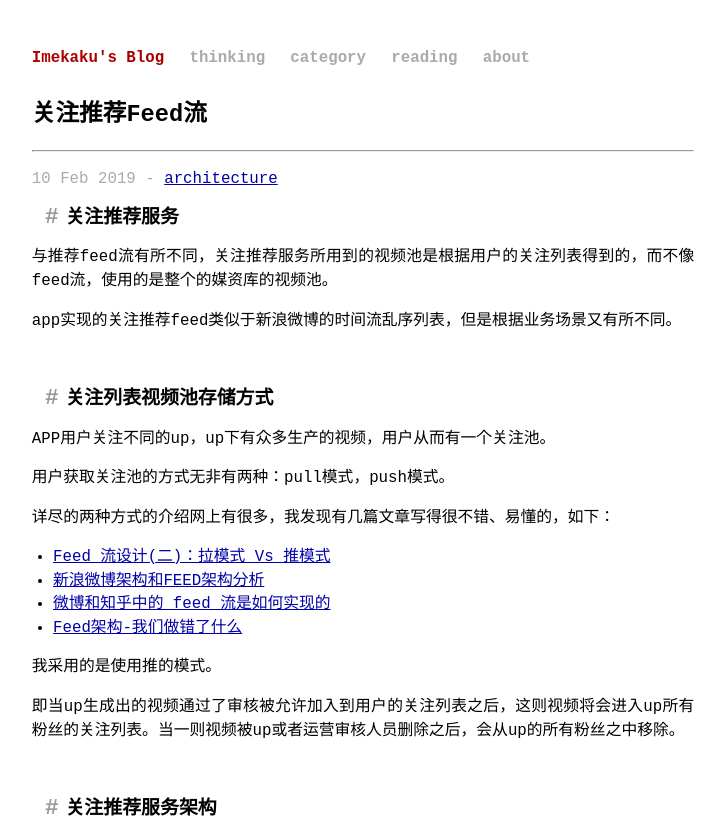
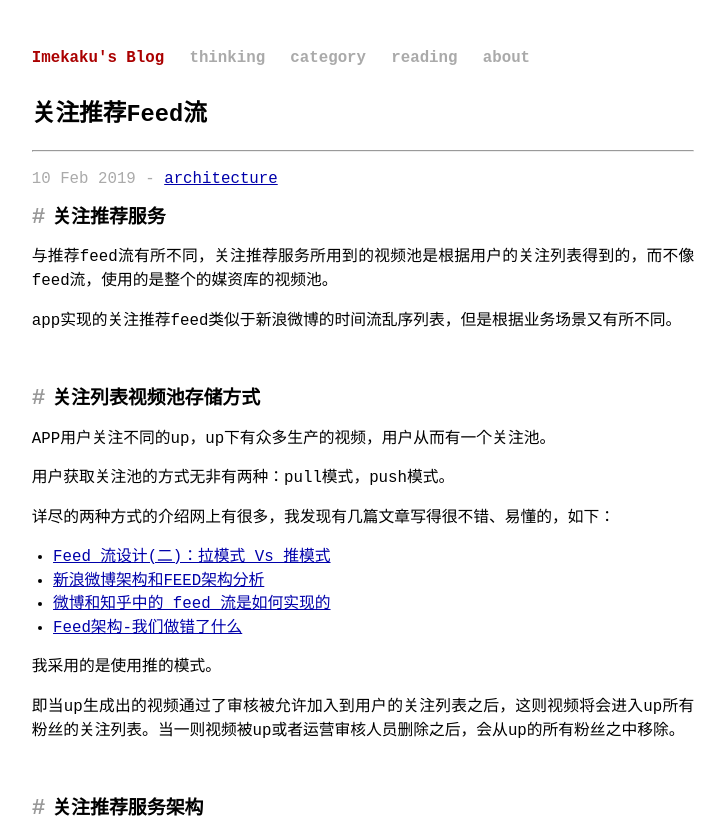
Before and after one commit to imekaku/imekaku.github.io, a Jekyll site: the page built from _posts/2019-02-10-recommend-follow.md, in a window 1280 px wide. Shown: the top 818 px of the page, without its empty margins (277-1002 px from the left). Built offline with Jekyll 4.4.1, drawn with Linux system fonts in a browser that asks for light colours; grey boxes are pictures that could not be loaded.

Commit message:
modify show type

```diff
--- a/css/screen.css
+++ b/css/screen.css
@@ -35,12 +35,12 @@ h1 {
 
 h2 {
   font-size: 120%;
-  margin: 0.7em;
+  margin: 0em;
 }
 
 h3, h4, h5, h6 {
   font-size: 90%;
-  margin: 0.7em;
+  margin: 0em;
 }
 
 h1 {
```
